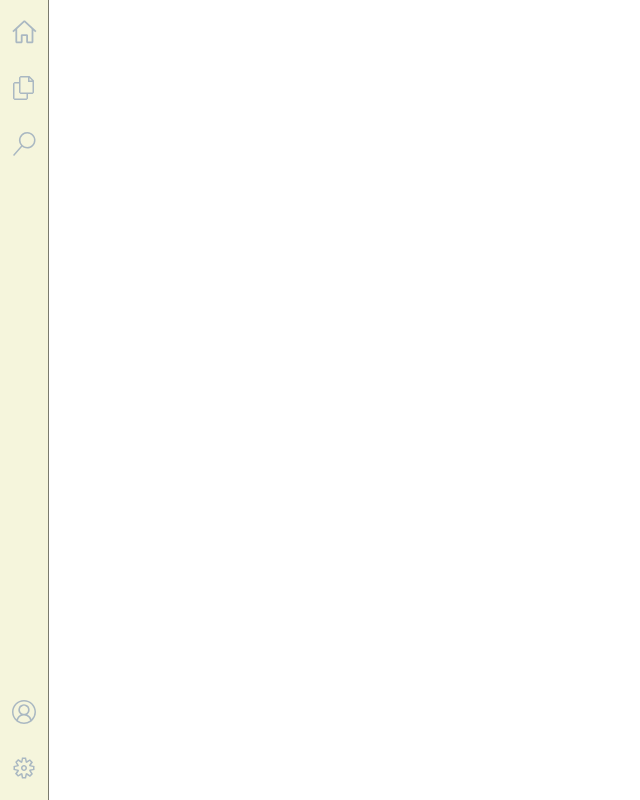
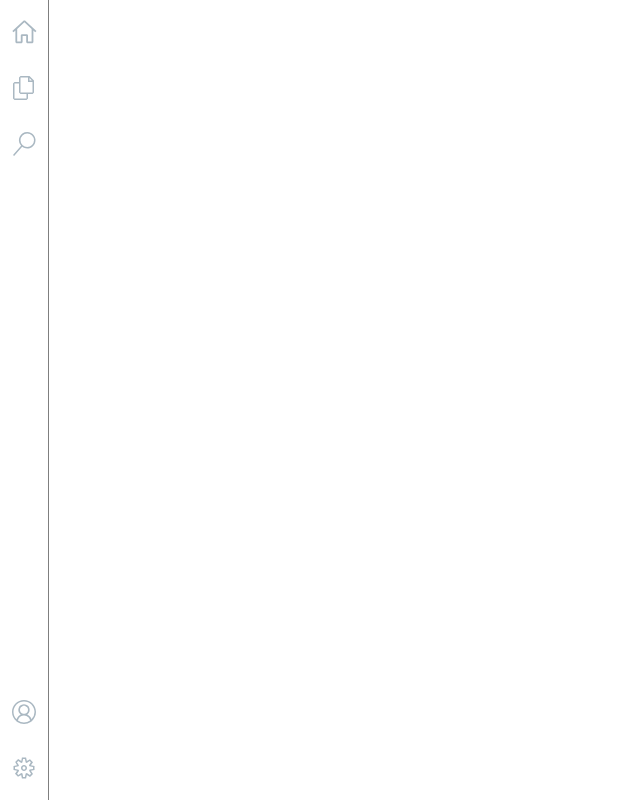
Before and after one commit to IMouTo-rar/NoteSpace, a React (Vite) app: page / in a window 1280 px wide. Shown: the whole page, without its empty margins (0-640 px from the left). Built offline with nearby package versions, Linux system fonts and the light colour scheme.

Commit message:
change of styles

```diff
--- a/package.json
+++ b/package.json
@@ -15,8 +15,7 @@
     "react": "^18.2.0",
     "react-dom": "^18.2.0",
     "react-icon": "^1.0.0",
-    "react-icons": "^4.10.1",
-    "styled-components": "^5.3.11"
+    "react-icons": "^4.10.1"
   },
   "devDependencies": {
     "@tauri-apps/cli": "^1.4.0",
--- a/src/components/Navigation/Sidebar.css
+++ b/src/components/Navigation/Sidebar.css
@@ -4,8 +4,6 @@
     border-right: 1px solid rgba(0, 0, 0, 0.5);
 
     display: grid;
-
-    background-color: beige;
 }
 
 /* 两部分分别渲染 */
--- a/src/styles.css
+++ b/src/styles.css
@@ -13,6 +13,7 @@
         color: #ffffff;
         background-color: #0f0f0f98;
     }
+
     button:active {
         background-color: #0f0f0f69;
     }
```
Also changed, not shown: 1 other file (tests, documents, lock files or other folders). Lines whose indentation alone changed are shown as unchanged.
